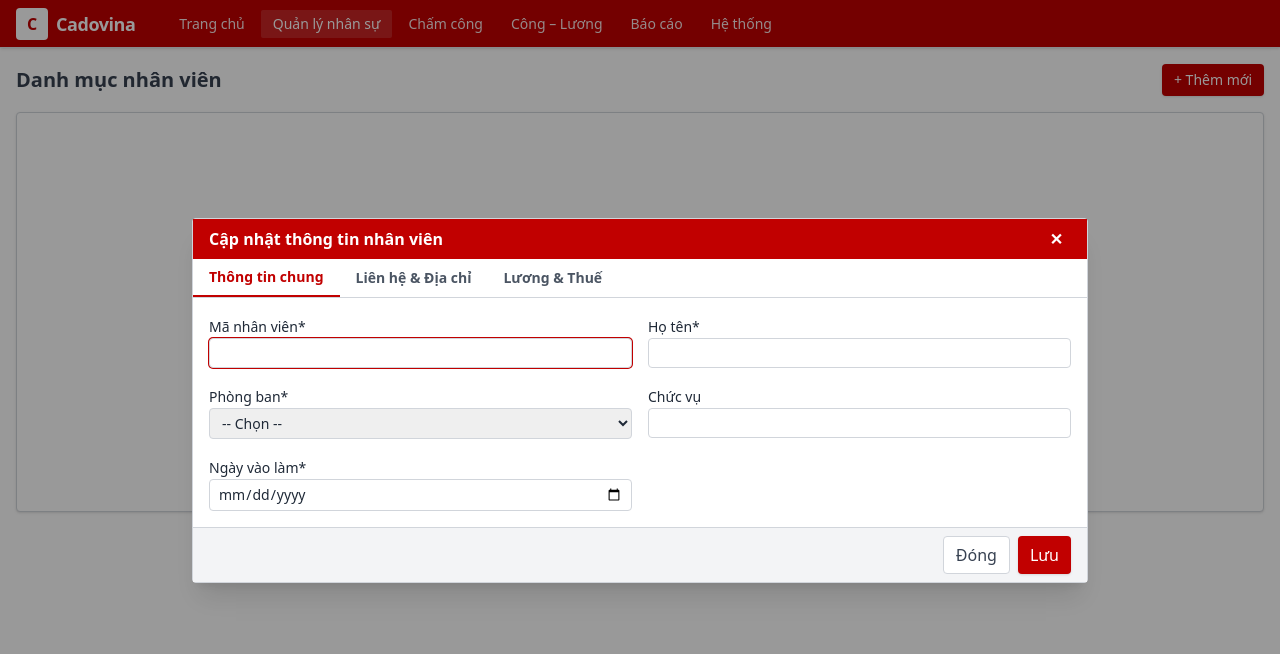
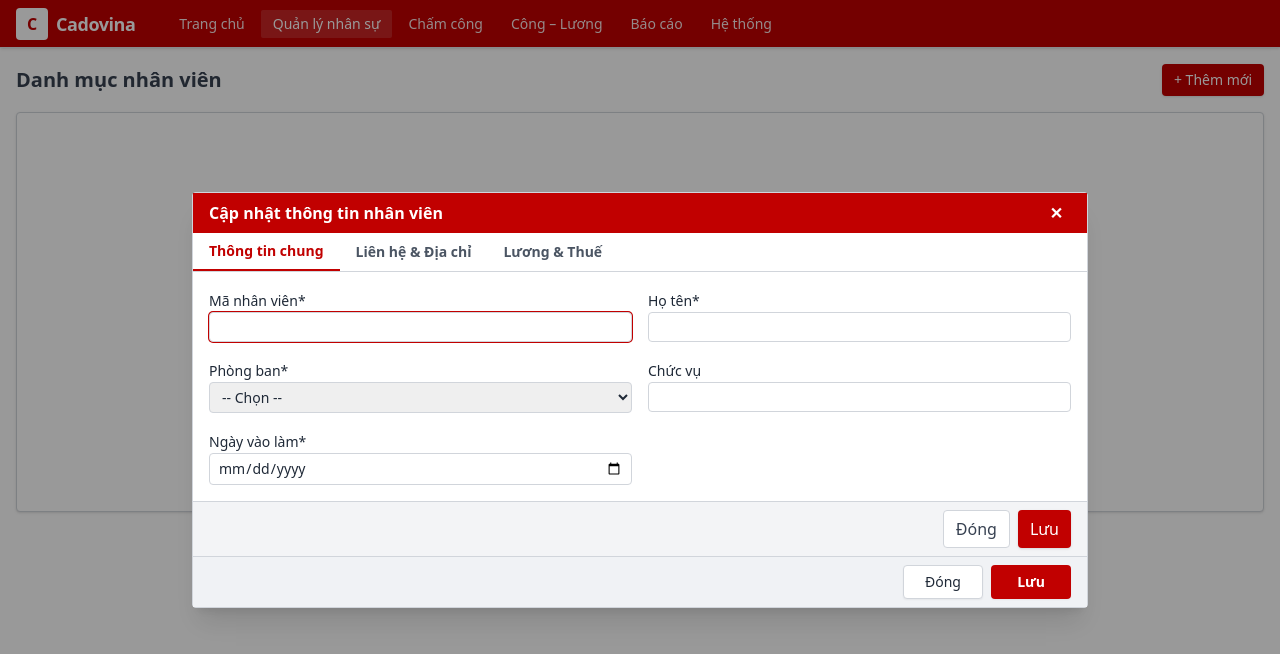
Before and after one commit to lcfoods/cadovina_form, a React (Vite) app: page / in a window 1280 px wide. Both pictures are taken after a click on the button "+ Thêm mới". Shown: the top 654 px of the page. Built offline with nearby package versions, Linux system fonts and the light colour scheme.

Commit message:
Update EmployeeModal.tsx
Signed-off-by: HongDat <33374303+HongTanDat1810@users.noreply.github.com>

```diff
--- a/src/components/EmployeeModal.tsx
+++ b/src/components/EmployeeModal.tsx
@@ -337,6 +337,28 @@ export default function EmployeeModal({ isOpen, onClose }: EmployeeModalProps) {
             Lưu
           </button>
         </div>
+        <div className="bg-[#f0f2f5] px-4 py-2 border-t border-gray-300 flex justify-end gap-2 shrink-0">
+
+    {/* Đóng - CHỈ LÀ button, KHÔNG submit */}
+    <button
+        type="button"
+        onClick={onClose}
+        className="min-w-[80px] px-3 py-1.5 bg-white border border-gray-300 hover:bg-gray-100 rounded shadow-sm text-sm"
+    >
+        Đóng
+    </button>
+
+    {/* Lưu - ƯU TIÊN KHI ENTER */}
+    <button
+        type="submit"
+        onClick={handleSubmit}
+        className="min-w-[80px] px-3 py-1.5 bg-[#c10000] text-white hover:bg-[#a00000] rounded shadow-sm text-sm font-semibold"
+    >
+        Lưu
+    </button>
+
+</div>
+
       </form>
     </div>
   );
```
